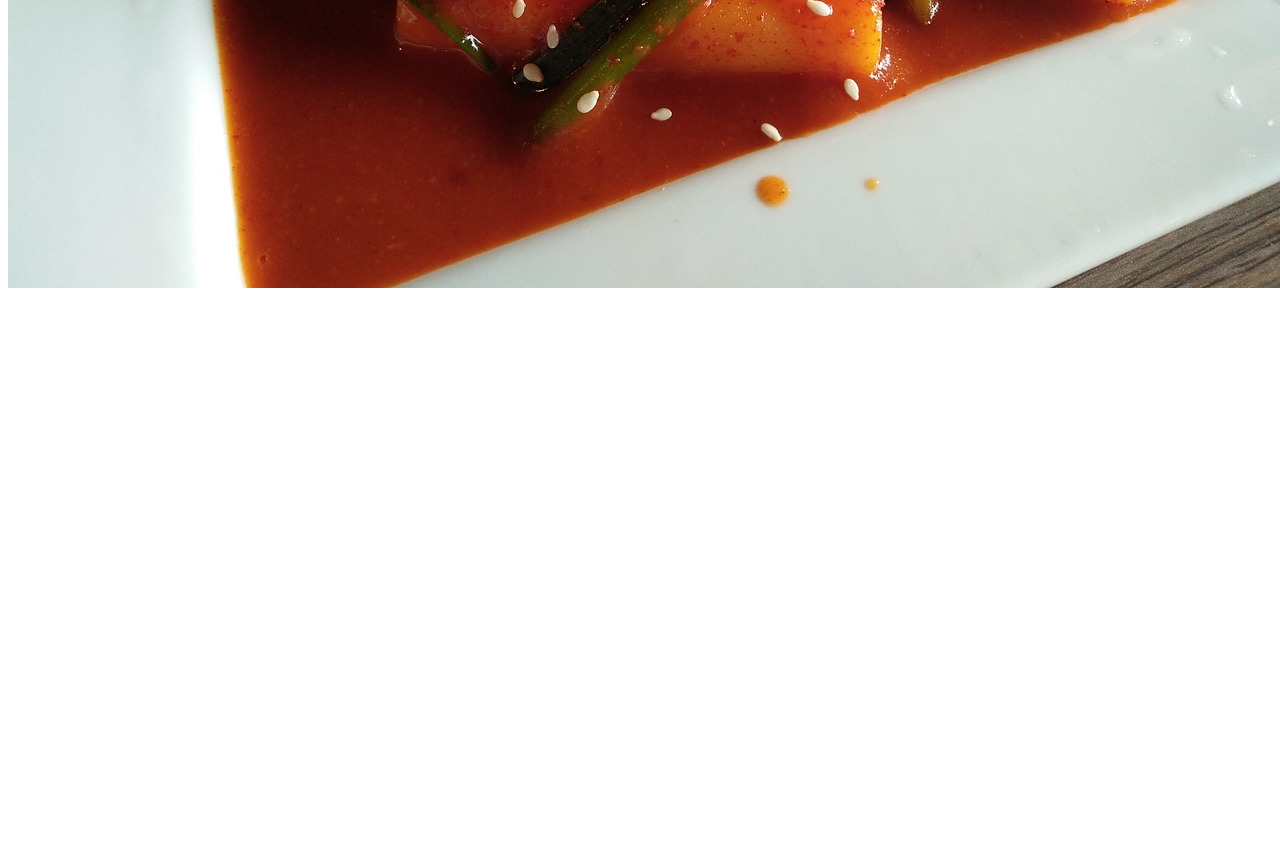
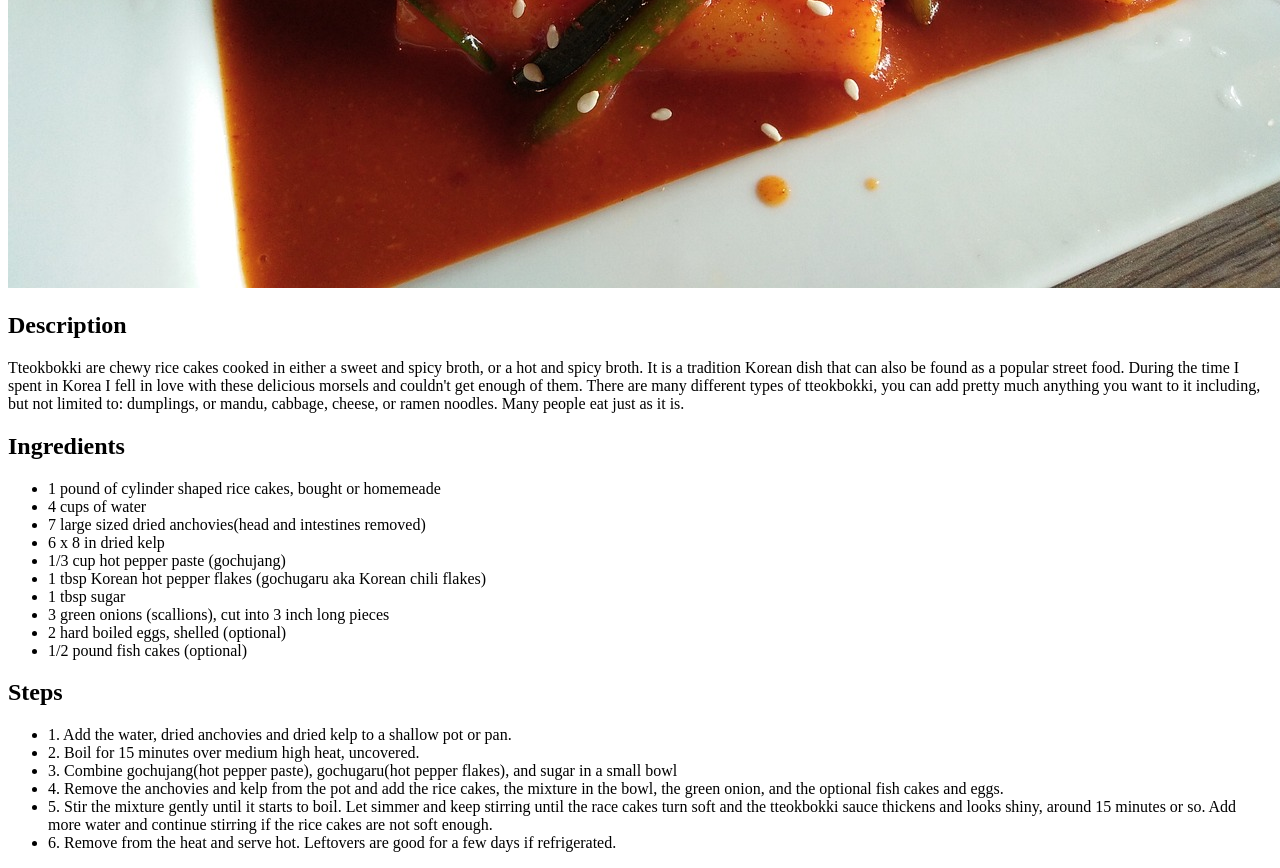
Before and after one commit to AndrewsNick-FS/odin-recipes, a plain HTML site: page recipes/tteokbokki.html in a window 1280 px wide. Shown: the part 752-1620 px from the top of the page. Before the commit the page ends 1052 px from the top, so only its background shows below. Drawn offline with Linux system fonts and the light colour scheme.

Commit message:
Added description and instructions to tteokbokki page

```diff
--- a/recipes/tteokbokki.html
+++ b/recipes/tteokbokki.html
@@ -8,5 +8,42 @@
   <body>
     <h1>Tteokbokki</h1>
     <img src="img/tteokbokki.jpg" />
+    <h2>Description</h2>
+    <p>
+      Tteokbokki are chewy rice cakes cooked in either a sweet and spicy broth,
+      or a hot and spicy broth. It is a tradition Korean dish that can also be
+      found as a popular street food. During the time I spent in Korea I fell in
+      love with these delicious morsels and couldn't get enough of them. There
+      are many different types of tteokbokki, you can add pretty much anything
+      you want to it including, but not limited to: dumplings, or mandu,
+      cabbage, cheese, or ramen noodles. Many people eat just as it is.
+    </p>
+    <h2>Ingredients</h2>
+    <ul>
+      <li>1 pound of cylinder shaped rice cakes, bought or homemeade</li>
+      <li>4 cups of water</li>
+      <li>7 large sized dried anchovies(head and intestines removed)</li>
+      <li>6 x 8 in dried kelp</li>
+      <li>1/3 cup hot pepper paste (gochujang)</li>
+      <li>
+        1 tbsp Korean hot pepper flakes (gochugaru aka Korean chili flakes)
+      </li>
+      <li>1 tbsp sugar</li>
+      <li>3 green onions (scallions), cut into 3 inch long pieces</li>
+      <li>2 hard boiled eggs, shelled (optional)</li>
+      <li>1/2 pound fish cakes (optional)</li>
+    </ul>
+    <h2>Steps</h2>
+    <ul>
+      <li>1. Add the water, dried anchovies and dried kelp to a shallow pot or pan.</li>
+      <li>2. Boil for 15 minutes over medium high heat, uncovered.</li>
+      <li>3. Combine gochujang(hot pepper paste), gochugaru(hot pepper flakes), and sugar in a small bowl</li>
+      <li>4. Remove the anchovies and kelp from the pot and add the rice cakes, the mixture in the bowl, the green onion, and the optional fish cakes and eggs.</li>
+      <li>5. Stir the mixture gently until it starts to boil. Let simmer and keep stirring until the race cakes turn soft and the tteokbokki sauce thickens and looks shiny,
+        around 15 minutes or so. Add more water and continue stirring if the rice cakes are not soft enough.
+      </li>
+      <li>6. Remove from the heat and serve hot. Leftovers are good for a few days if refrigerated.</li>
+      </ul>
+    </ul>
   </body>
 </html>
```
